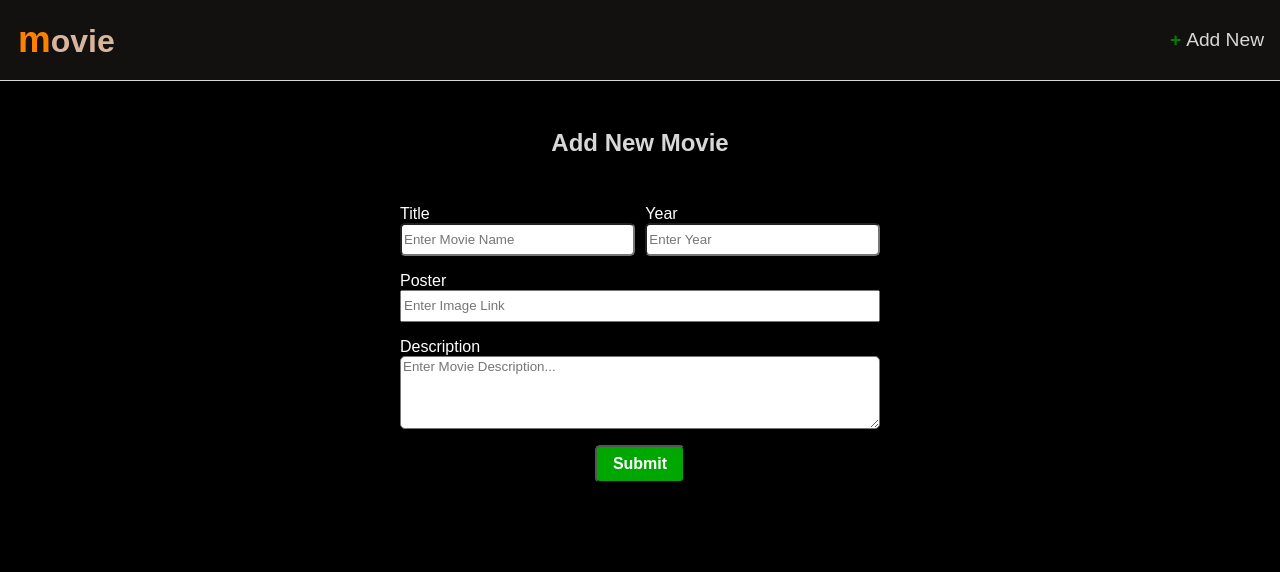
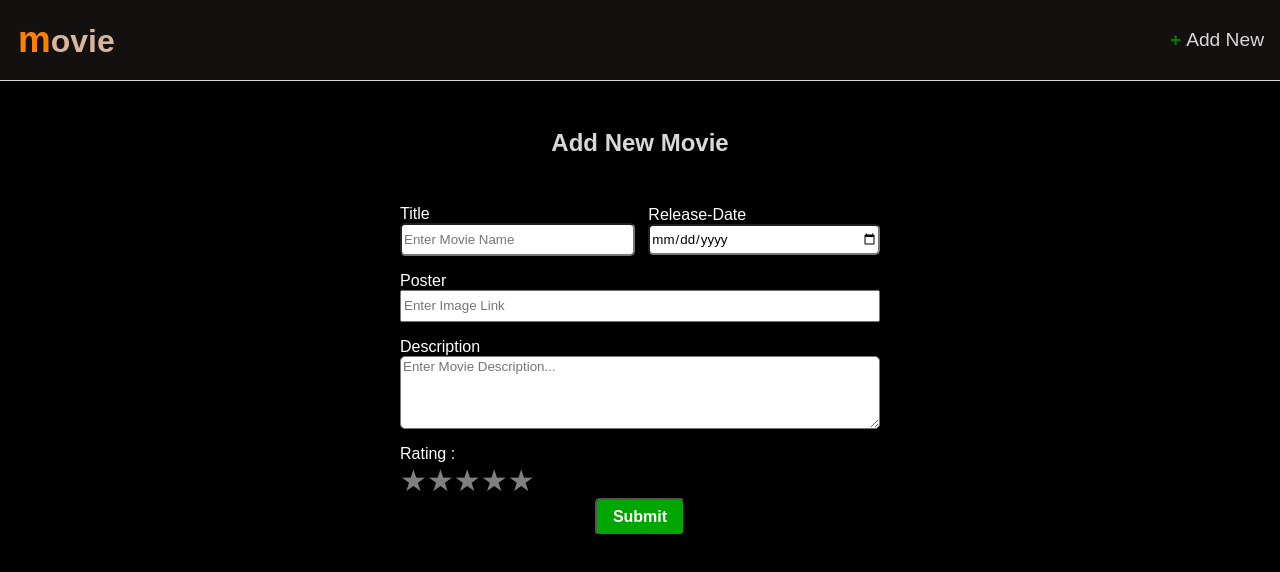
Before and after one commit to SunnyKumar107/movie, a React (Create React App) app: page /addmovie in a window 1280 px wide. Shown: the top 572 px of the page. Built offline with nearby package versions, Linux system fonts and the light colour scheme.

Commit message:
set rating

```diff
--- a/src/Components/AddMovie/AddMovie.js
+++ b/src/Components/AddMovie/AddMovie.js
@@ -1,37 +1,31 @@
 import React, { useState } from "react";
 import Styles from "./AddMovie.module.css";
-import movies from "../movies.json";
+import ReactStars from "react-stars";
 
 const AddMovie = () => {
   const [form, setForm] = useState({
-    Title: "",
-    Year: "",
-    Poster: "",
-    Description: "",
+    title: "",
+    release_date: "",
+    poster_path: "",
+    overview: "",
+    rating: "",
   });
-
-  const [movieCollection, setMovieCollection] = useState(movies);
-
+  const newMovie = {
+    id: Math.floor(Math.random() * 1000000) + 100000,
+    title: form.title,
+    release_date: form.release_date,
+    poster_path: form.poster_path,
+    overview: form.overview,
+    vote_average: form.rating,
+  };
   const submitHandler = () => {
-    if (
-      form.Title === "" ||
-      form.Year === "" ||
-      form.Poster === "" ||
-      form.Description === ""
-    ) {
-      window.alert("Input field is blank !!");
-    } else {
-      const newMovie = {
-        ID: movieCollection.length + 1,
-        Title: form.Title,
-        Year: form.Year,
-        Poster: form.Poster,
-        Description: form.Description,
-        Rating: Math.floor(Math.random() * 5) + 1,
-      };
-      const jData = JSON.stringify(newMovie);
-      setMovieCollection(movieCollection.concat(jData));
-    }
+    setForm({
+      title: "",
+      release_date: "",
+      poster_path: "",
+      overview: "",
+      rating: "",
+    });
   };
 
   return (
@@ -45,18 +39,17 @@ const AddMovie = () => {
               type="text"
               placeholder="Enter Movie Name"
               className={Styles.title_year}
-              value={form.Title}
-              onChange={(e) => setForm({ Title: e.target.value })}
+              value={form.title}
+              onChange={(e) => setForm({ title: e.target.value })}
             />
           </label>
           <label>
-            <span>Year</span>
+            <span>Release-Date</span>
             <input
-              type="number"
-              placeholder="Enter Year"
+              type="date"
               className={Styles.title_year}
-              value={form.Year}
-              onChange={(e) => setForm({ Year: e.target.value })}
+              value={form.release_date}
+              onChange={(e) => setForm({ release_date: e.target.value })}
             />
           </label>
         </div>
@@ -66,8 +59,8 @@ const AddMovie = () => {
           <input
             type="text"
             placeholder="Enter Image Link"
-            value={form.Poster}
-            onChange={(e) => setForm({ Poster: e.target.value })}
+            value={form.poster_path}
+            onChange={(e) => setForm({ poster_path: e.target.value })}
           />
         </label>
         <label>
@@ -75,11 +68,20 @@ const AddMovie = () => {
           <textarea
             name="Description"
             placeholder="Enter Movie Description..."
-            value={form.Description}
-            onChange={(e) => setForm({ Description: e.target.value })}
+            value={form.overview}
+            onChange={(e) => setForm({ overview: e.target.value })}
           ></textarea>
         </label>
+        <span>Rating :</span>
+        <ReactStars
+          size={30}
+          edit={true}
+          half={true}
+          value={form.rating}
+          onChange={(e) => setForm({ rating: e.target.value })}
+        />
       </form>
+
       <button className={Styles.btn} onClick={submitHandler}>
         Submit
       </button>
--- a/src/Components/MovieDetail/MovieDetail.js
+++ b/src/Components/MovieDetail/MovieDetail.js
@@ -31,7 +31,7 @@ const MovieDetail = () => {
               <ReactStars
                 size={20}
                 half={true}
-                value={e.vote_average}
+                value={e.vote_average / 2}
                 edit={false}
               />
               <p>{e.overview}</p>
--- a/src/Components/movieCard/MovieCard.js
+++ b/src/Components/movieCard/MovieCard.js
@@ -1,6 +1,5 @@
 import React, { useEffect, useState } from "react";
 import Styles from "./MovieCard.module.css";
-// import movies from "../movies.json";
 import { NavLink } from "react-router-dom";
 import ReactStars from "react-stars";
 
@@ -26,7 +25,7 @@ const MovieCard = () => {
             <ReactStars
               size={15}
               half={true}
-              value={e.vote_average}
+              value={e.vote_average / 2}
               edit={false}
             />
           </span>
```
